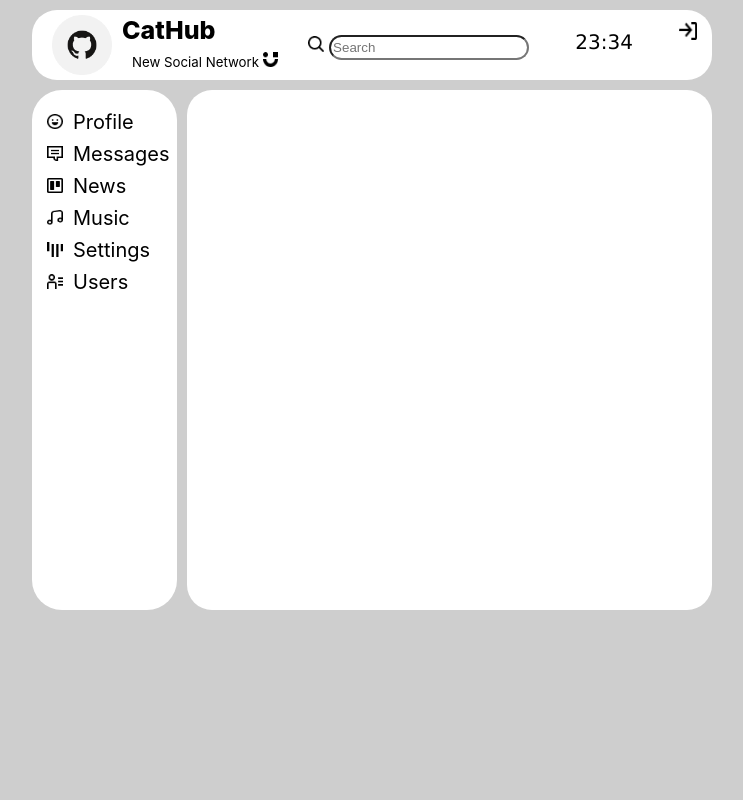
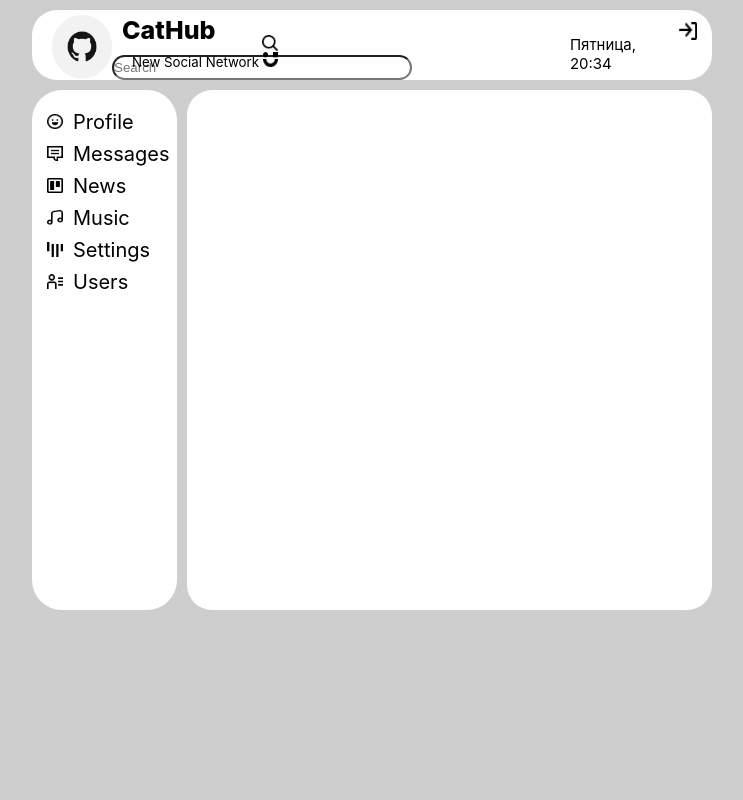
Before and after one commit to canzitis/Social-network, a React (Create React App) app: page / in a window 1280 px wide. Shown: the top 800 px of the page, without its empty margins (268-1011 px from the left). Built offline with nearby package versions, Linux system fonts and the light colour scheme; no server answers.

Commit message:
New CLOCK

```diff
--- a/src/components/Header/Header.module.css
+++ b/src/components/Header/Header.module.css
@@ -43,8 +43,8 @@
 
   .searchInput{
   border-radius: 25px;
-
-  width: 200px;
+    padding: 0;
+  width: 300px;
   height: 25px;
   }
 
--- a/src/components/clock/clock.jsx
+++ b/src/components/clock/clock.jsx
@@ -4,10 +4,12 @@ import s from "./clock.module.css";
 class Clock extends React.Component {
   constructor(props) {
     super(props);
+
     this.state = {
       time: this.toOffsetDate(this.props.offset),
     };
   }
+
   componentDidMount() {
     this.intervalID = setInterval(() => this.tick(), 1000);
   }
@@ -16,17 +18,27 @@ class Clock extends React.Component {
   }
 
   toOffsetDate(offset) {
-    const d = new Date(new Date().getTime() + 3600 * 3000);
-    const hrs = d.getUTCHours();
-    const mins = d.getUTCMinutes();
-    return `${hrs}:${mins}`;
+    var days = [
+      "Воскресенье",
+      "Понедельник",
+      "Вторник",
+      "Среда",
+      "Четверг",
+      "Пятница",
+      "Суббота",
+    ];
+    const d = new Date();
+    const hrs = d.getHours();
+    const mins = d.getMinutes();
+    const numberDey = d.getDay();
+    return `${days[numberDey]}, ${hrs}:${mins}`;
   }
-
   tick() {
     this.setState({
       time: this.toOffsetDate(this.props.offset),
     });
   }
+
   render() {
     return <p className={s.clock}>{this.state.time}</p>;
   }
--- a/src/components/clock/clock.module.css
+++ b/src/components/clock/clock.module.css
@@ -1,4 +1,5 @@
 .clock{
-    font-family:'Lucida Sans', 'Lucida Sans Regular', 'Lucida Grande', 'Lucida Sans Unicode', Geneva, Verdana, sans-serif;
-    font-size: 20px;
+    font-family:-apple-system, BlinkMacSystemFont, 'Segoe UI', Roboto, Oxygen, Ubuntu, Cantarell, 'Open Sans', 'Helvetica Neue', sans-serif;
+    font-size: 15px;
+    padding-top: 10px;
 }
```
